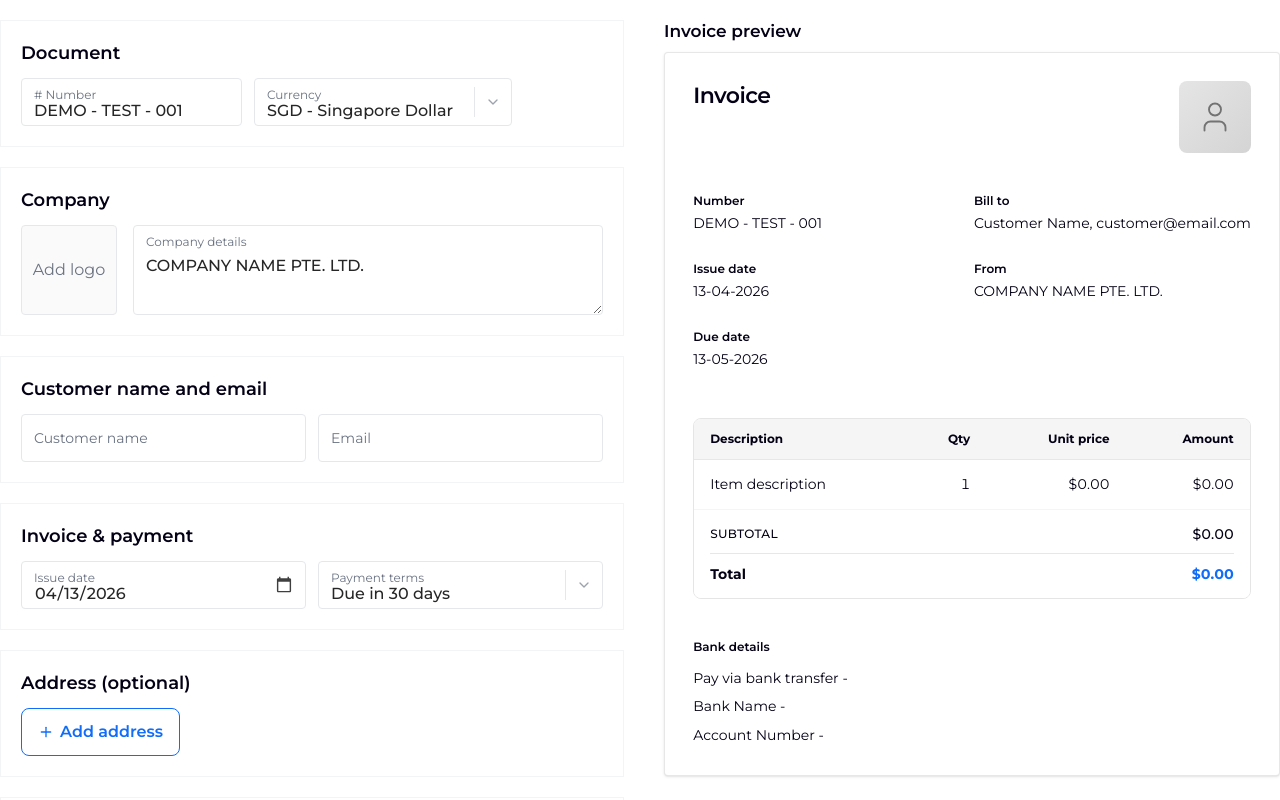
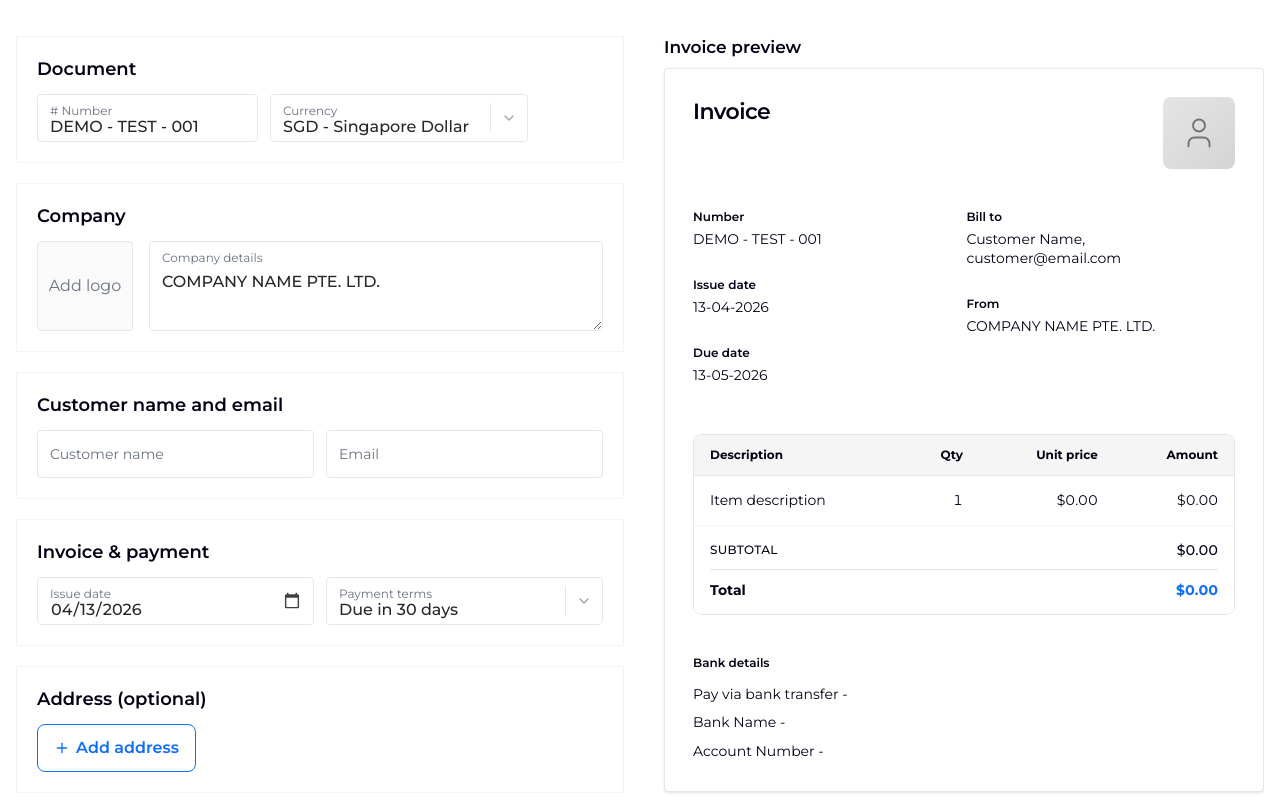
Before and after one commit to sonytrinh91/sleek-invoice-generator, a React (Vite) app: page / in a window 1280 px wide. Built offline with nearby package versions, Linux system fonts and the light colour scheme.

Commit message:
fix: update content padding

```diff
--- a/src/App.jsx
+++ b/src/App.jsx
@@ -83,7 +83,7 @@
     "Customer Name, customer@email.com";
 
   return (
-    <div className="flex w-full flex-col relative">
+    <div className="flex w-full flex-col relative p-4">
       <div className="sleek-workspace-columns grid w-full grid-cols-1 items-start gap-y-10 lg:grid-cols-12 lg:items-start lg:gap-x-0 lg:gap-y-0">
         <section
           aria-label="Invoice form"
```
